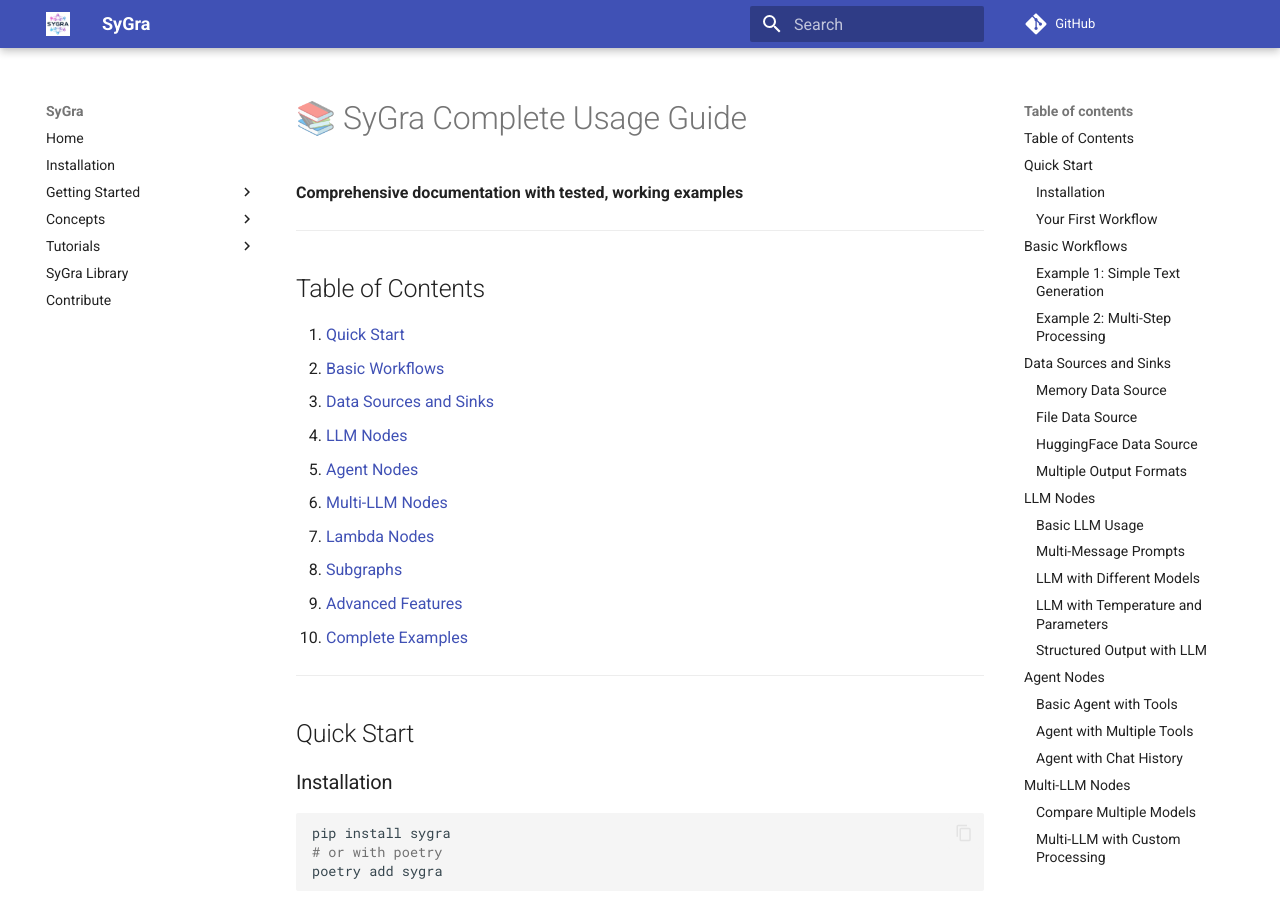
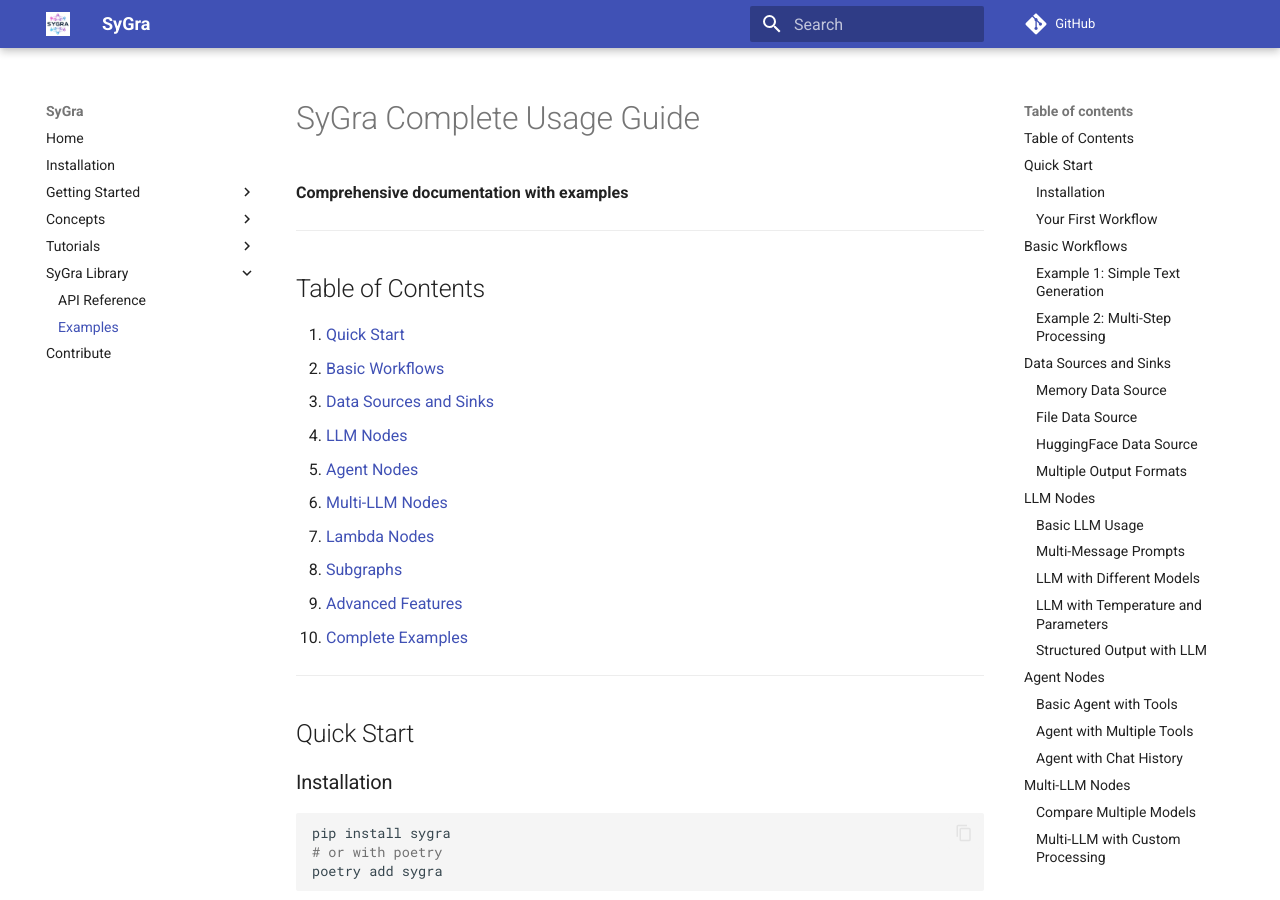
Before and after one commit to ServiceNow/SyGra, an MkDocs documentation site: the page built from docs/library/sygra_library_examples.md, in a window 1280 px wide and 900 px high. Built offline with MkDocs 1.6.1 and Material for MkDocs 9.7.7, drawn with Linux system fonts in a browser that asks for light colours; comment, search, counter and statistics services are not loaded.

Commit message:
docs: update Sygra lib docs structure

```diff
--- a/docs/sygra_library_examples.md
+++ b/docs/library/sygra_library_examples.md
@@ -1,6 +1,6 @@
-# 📚 SyGra Complete Usage Guide
-
-**Comprehensive documentation with tested, working examples**
+# SyGra Complete Usage Guide
+
+**Comprehensive documentation with examples**
 
 ---
 
--- a/mkdocs.yml
+++ b/mkdocs.yml
@@ -57,7 +57,9 @@
       - Image to QnA: tutorials/image_to_qna_tutorial.md
       - Structured Output: tutorials/structured_output_tutorial.md
       - Structured Output with Multi-LLM: tutorials/structured_output_with_multi_llm_tutorial.md
-  - SyGra Library: sygra_library.md
+  - SyGra Library:
+      - API Reference: library/sygra_library.md
+      - Examples: library/sygra_library_examples.md
   - Contribute: development.md
 plugins:
   - search
```
Also changed, not shown: docs/library/sygra_library.md (renamed from docs/sygra_library.md).
